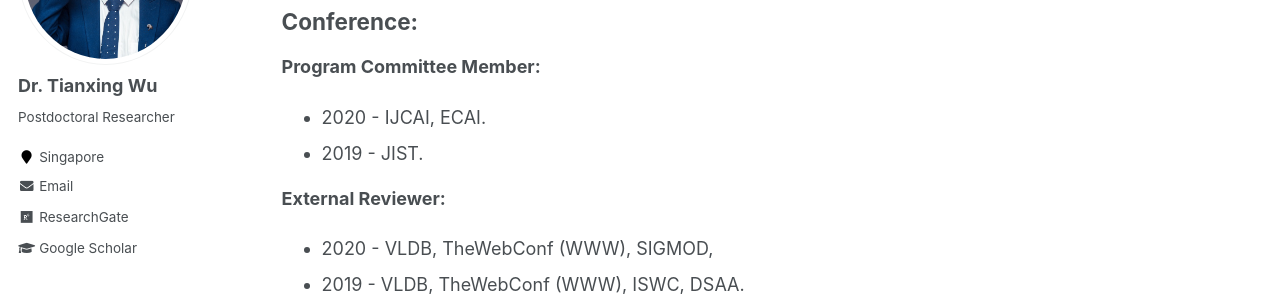
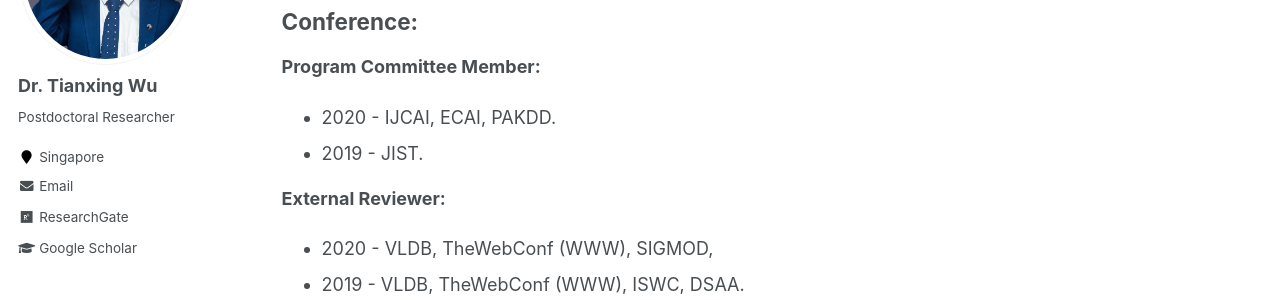
Before and after one commit to tianxing-wu/tianxing-wu.github.io, a Jekyll site: the page built from _pages/services.md, in a window 1280 px wide and 900 px high, scrolled down 577 px. Shown: the part 153-453 px from the top of the window. Built offline with Jekyll 4.4.1, drawn with Linux system fonts in a browser that asks for light colours.

Commit message:
site update

```diff
--- a/_pages/services.md
+++ b/_pages/services.md
@@ -22,7 +22,7 @@ author_profile: true
 
 ## Conference:
 **Program Committee Member:**
-* 2020 - IJCAI, ECAI.
+* 2020 - IJCAI, ECAI, PAKDD.
 * 2019 - JIST.
 
 **External Reviewer:**
```
Also changed, not shown: 1 other file.
